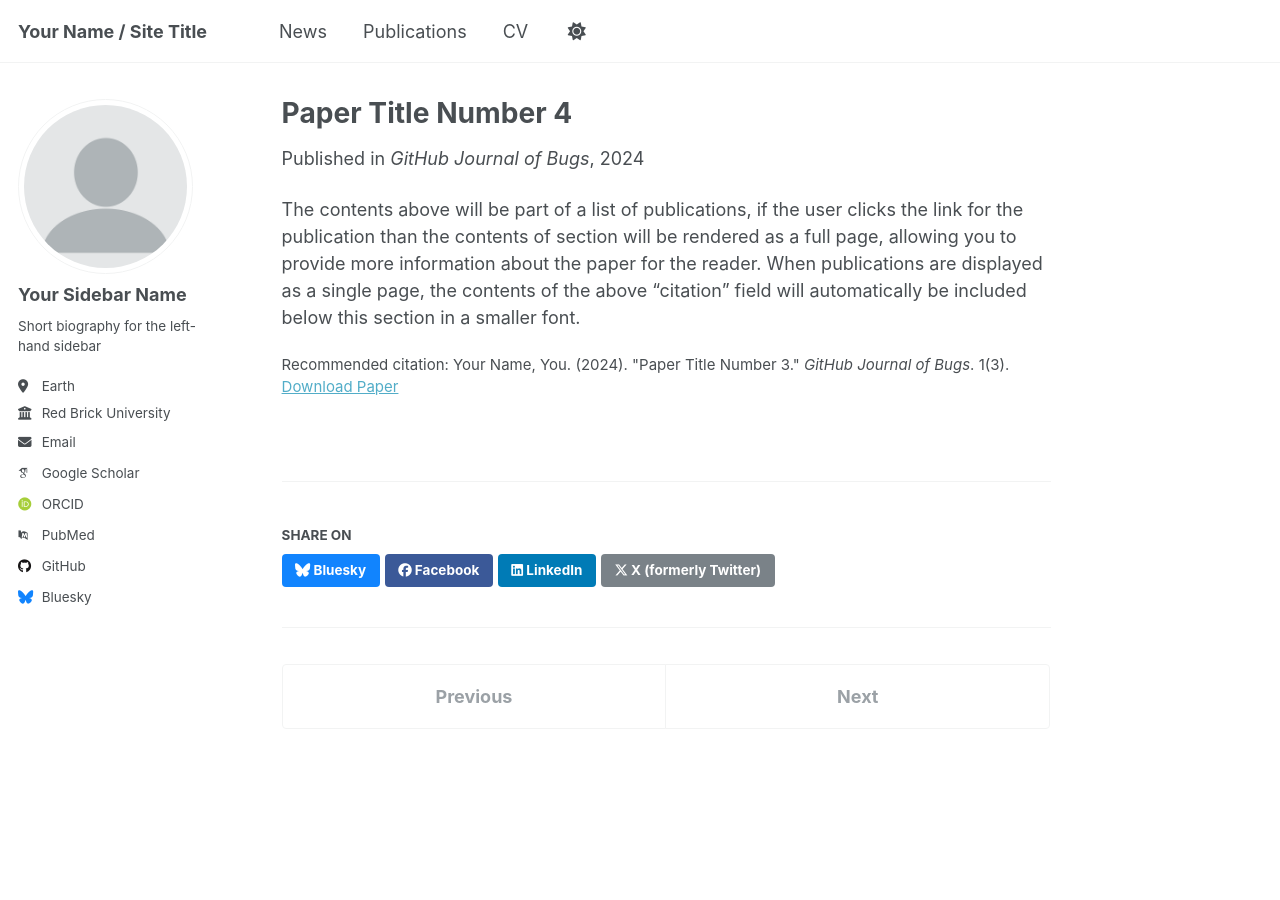
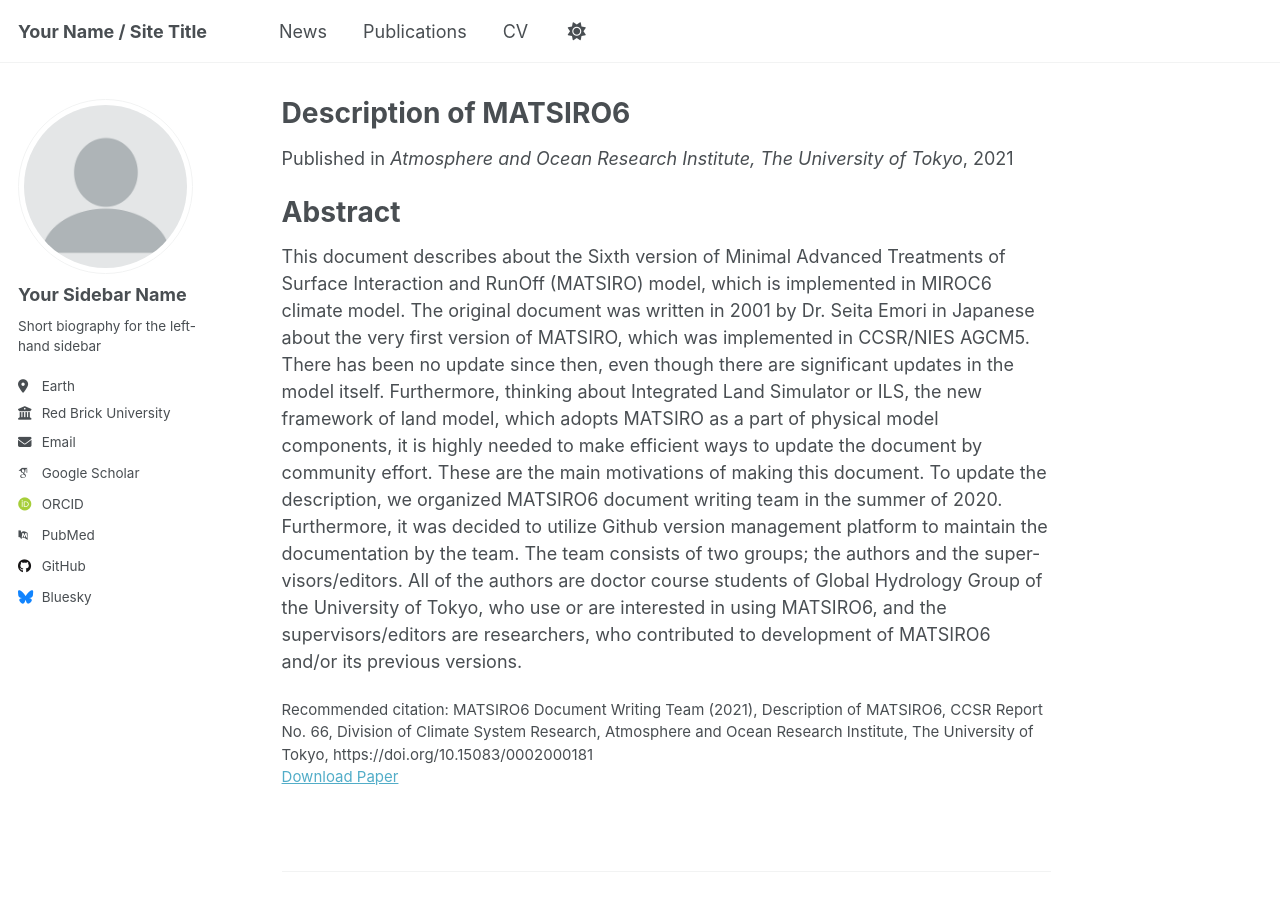
Before and after one commit to shuping-li/shuping-li.github.io, a Jekyll site: the page built from _publications/2024-02-17-paper-title-number-4.md, in a window 1280 px wide and 900 px high. Built offline with Jekyll 4.4.1, drawn with Linux system fonts in a browser that asks for light colours; some web fonts are replaced.

Commit message:
Update 2024-02-17-paper-title-number-4.md

```diff
--- a/_publications/2024-02-17-paper-title-number-4.md
+++ b/_publications/2024-02-17-paper-title-number-4.md
@@ -1,13 +1,15 @@
 ---
-title: "Paper Title Number 4"
+title: "Description of MATSIRO6"
 collection: publications
 category: conferences
 permalink: /publication/2024-02-17-paper-title-number-4
-excerpt: 'This paper is about fixing template issue #693.'
-date: 2024-02-17
-venue: 'GitHub Journal of Bugs'
-paperurl: 'http://academicpages.github.io/files/paper3.pdf'
-citation: 'Your Name, You. (2024). &quot;Paper Title Number 3.&quot; <i>GitHub Journal of Bugs</i>. 1(3).'
+excerpt: ''
+date: 2021-05-31
+venue: 'Atmosphere and Ocean Research Institute, The University of Tokyo'
+paperurl: 'http://shuping-li.github.io/files/Description_of_MATSIRO6.pdf'
+citation: 'MATSIRO6 Document Writing Team (2021), Description of MATSIRO6, CCSR Report No. 66, Division of Climate System Research, Atmosphere and Ocean Research Institute, The University of Tokyo, https://doi.org/10.15083/0002000181'
 ---
 
-The contents above will be part of a list of publications, if the user clicks the link for the publication than the contents of section will be rendered as a full page, allowing you to provide more information about the paper for the reader. When publications are displayed as a single page, the contents of the above "citation" field will automatically be included below this section in a smaller font.
+Abstract
+===
+This document describes about the Sixth version of Minimal Advanced Treatments of Surface Interaction and RunOff (MATSIRO) model, which is implemented in MIROC6 climate model. The original document was written in 2001 by Dr. Seita Emori in Japanese about the very first version of MATSIRO, which was implemented in CCSR/NIES AGCM5. There has been no update since then, even though there are significant updates in the model itself. Furthermore, thinking about Integrated Land Simulator or ILS, the new framework of land model, which adopts MATSIRO as a part of physical model components, it is highly needed to make efficient ways to update the document by community effort. These are the main motivations of making this document. To update the description, we organized MATSIRO6 document writing team in the summer of 2020. Furthermore, it was decided to utilize Github version management platform to maintain the documentation by the team. The team consists of two groups; the authors and the super-visors/editors. All of the authors are doctor course students of Global Hydrology Group of the University of Tokyo, who use or are interested in using MATSIRO6, and the supervisors/editors are researchers, who contributed to development of MATSIRO6 and/or its previous versions.
```
